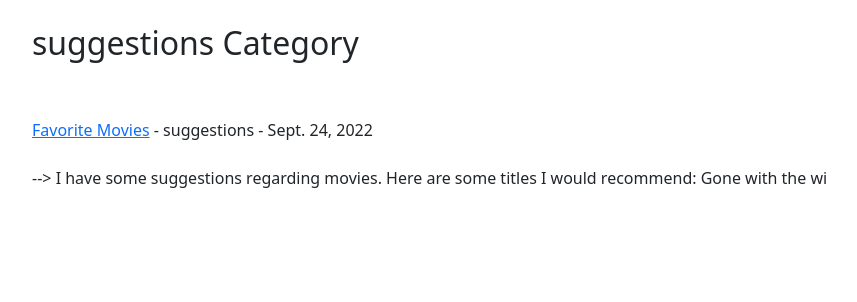
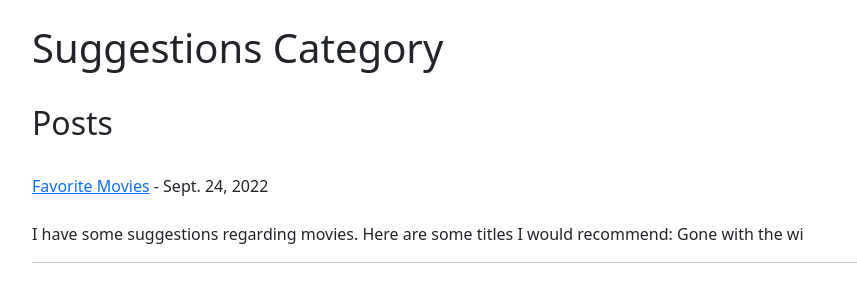
Before and after one commit to lbferrand/python_django, a Django app: a page that uses mysite/myblog/templates/base.html in a window 1280 px wide. Shown: the part 56-358 px from the top of the page, without its empty margins (50-907 px from the left). Run offline with Django 4.2, Linux system fonts and the light colour scheme; data comes from the database, SQL or seed files in the repository; both versions use the stored data as it was after the commit.

Commit message:
blog new pages

```diff
--- a/mysite/myblog/models.py
+++ b/mysite/myblog/models.py
@@ -11,7 +11,6 @@ class Category(models.Model):
   def __str__(self):
     return self.name
 
-
   def get_absolute_url(self):
     # return reverse('article-detail', args=(str(self.id)))
     return reverse('home')
@@ -22,7 +21,7 @@ class Post(models.Model):
   author = models.ForeignKey(User, on_delete=models.CASCADE)
   body = models.TextField()
   post_date = models.DateField(auto_now_add=True)
-  category = models.CharField(max_length=255, default='Coding')
+  category = models.CharField(max_length=255, default='coding')
 
   def __str__(self):
     return self.title + ' | ' + str(self.author)
--- a/mysite/myblog/templates/article_details.html
+++ b/mysite/myblog/templates/article_details.html
@@ -1,5 +1,5 @@
 {%extends 'base.html'%} {%block content%}
-<h1>{{ post.title }}</h1>
+<h1>{{ post.title }} {{ post.author.id }}</h1>
 <small>
   By: {{ post.author.first_name }} {{ post.author.last_name }} -
   {{post.post_date }} </small
--- a/mysite/myblog/templates/base.html
+++ b/mysite/myblog/templates/base.html
@@ -29,7 +29,7 @@
         <div class="collapse navbar-collapse" id="navbarNavDropdown">
           <ul class="navbar-nav">
             <!-- Category Menu Code -->
-            {% if cat_menu %}
+            {% if cats_menu %}
               <li class="nav-item dropdown">
                 <a
                   class="nav-link dropdown-toggle"
@@ -41,8 +41,8 @@
                   Categories
                 </a>
                 <ul class="dropdown-menu">
-                  {% for item in cat_menu %}
-                  <li><a class="dropdown-item" href="{% url 'category' item|slugify %}"></li>{{ item }}</a>
+                  {% for post in cats_menu %}
+                  <li><a class="dropdown-item" href="{% url 'category' post|slugify %}"></li>{{ post }</a>
                   <br />
                   {%endfor%}
                 </ul>
@@ -52,8 +52,7 @@
               <li class="nav-item">
                 <a class="nav-link" href="{% url 'category-list' %}">Categories</a>
               </li>
-            {% endif %}
-            {% if user.is_authenticated %}
+            {% endif %} {% if user.is_authenticated %}
             <li class="nav-item">
               <a class="nav-link" href="{% url 'add_post' %}">Add Post</a>
             </li>
--- a/mysite/myblog/templates/categories.html
+++ b/mysite/myblog/templates/categories.html
@@ -1,48 +1,25 @@
-{%extends 'base.html'%} {%block content%} {% if category_posts %}
+{%extends 'base.html'%} {%block content%}
+{% if category_posts %}
+  <h1>{{ cats }} Category</h1>
+  <br />
+  <h2>Posts</h2>
 
-<h2>{{ cats }} Category</h2>
-<br />
-
-{% for post in category_posts %}
-<a href="{% url 'article-detail' post.pk %}">
-  <br />
-  {{ post.title }}</a
->
-- {{ post.category }} - {{ post.post_date }} <br />
+  <div class="form-group"></div>
+    {%for post in category_posts%}
+        <a href="{% url 'article-detail' post.pk %}"> <br /> {{ post.title }}</a> - {{ post.post_date }} <br />
         {{ post.author.first_name }} {{ post.author.last_name }} <br />
+        {{ post.body | slice:":100" | safe }} <br/>
         {% if user.is_authenticated %}
           <small><a href="{% url 'update_post' post.pk %}">Edit - </a> </small>
           <small><a href="{% url 'delete_post' post.pk %}">Delete</a></small>
+        {% endif %}
         <hr />
+    {%endfor%}
+  </div>
 
-<!-- {% else %} -->
-<!-- <div class="alert alert-primary d-flex align-items-center" role="alert">
-          <svg xmlns="http://www.w3.org/2000/svg" style="display: none">
-            <symbol id="check-circle-fill" viewBox="0 0 16 16">
-              <path
-                d="M16 8A8 8 0 1 1 0 8a8 8 0 0 1 16 0zm-3.97-3.03a.75.75 0 0 0-1.08.022L7.477 9.417 5.384 7.323a.75.75 0 0 0-1.06 1.06L6.97 11.03a.75.75 0 0 0 1.079-.02l3.992-4.99a.75.75 0 0 0-.01-1.05z"
-              />
-            </symbol>
-            <symbol id="info-fill" viewBox="0 0 16 16">
-              <path
-                d="M8 16A8 8 0 1 0 8 0a8 8 0 0 0 0 16zm.93-9.412-1 4.705c-.07.34.029.533.304.533.194 0 .487-.07.686-.246l-.088.416c-.287.346-.92.598-1.465.598-.703 0-1.002-.422-.808-1.319l.738-3.468c.064-.293.006-.399-.287-.47l-.451-.081.082-.381 2.29-.287zM8 5.5a1 1 0 1 1 0-2 1 1 0 0 1 0 2z"
-              />
-            </symbol>
-            <symbol id="exclamation-triangle-fill" viewBox="0 0 16 16">
-              <path
-                d="M8.982 1.566a1.13 1.13 0 0 0-1.96 0L.165 13.233c-.457.778.091 1.767.98 1.767h13.713c.889 0 1.438-.99.98-1.767L8.982 1.566zM8 5c.535 0 .954.462.9.995l-.35 3.507a.552.552 0 0 1-1.1 0L7.1 5.995A.905.905 0 0 1 8 5zm.002 6a1 1 0 1 1 0 2 1 1 0 0 1 0-2z"
-              />
-            </symbol>
-          </svg>
-          <div class="alert alert-primary d-flex align-items-center" role="alert">
-            <svg class="bi flex-shrink-0 me-2" role="img" aria-label="Info:">
-              <use xlink:href="#info-fill" />
-            </svg>
+{% else %}
+    <div>
+      <h3>Sorry 😟 , the category doesn't exist...</h3>
   </div>
-          <div>
-            <h3>Sorry 😟, the category doesn't exist...</h3>
-          </div>
-        </div> -->
-{% endif %} {{ post.body|slice:":100"|safe }} <br />
-
-{% endfor %} {% endif %} {% endblock %}
+{% endif %}
+{%endblock%}
--- a/mysite/myblog/templates/home.html
+++ b/mysite/myblog/templates/home.html
@@ -17,4 +17,5 @@
       <hr />
   {%endfor%}
 </div>
+
 {%endblock%}
--- a/mysite/myblog/views.py
+++ b/mysite/myblog/views.py
@@ -19,7 +19,6 @@ class HomeView(ListView):
     context = super(HomeView, self).get_context_data(*arg, **kwargs)
     context["cat_menu"] = cat_menu
     return context
-
 
 class ArticleDetailView(DetailView):
   model = Post
@@ -46,9 +45,8 @@ def CategoryListView(request):
   return render(request, 'category_list.html', {'cat_menu_list':cat_menu_list})
 
 def CategoryView(request, cats):
-  category_posts = Post.objects.filter(category=cats)
-  return render(request, 'categories.html', {'cats':cats, 'category_posts':category_posts})
-
+  category_posts = Post.objects.filter(category=cats.replace('-', ' '))
+  return render(request, 'categories.html', {'cats':cats.title().replace('-', ' '), 'category_posts':category_posts})
 
 class UpdatePostView(UpdateView):
   model = Post
```
Also changed, not shown: mysite/db.sqlite3. Lines whose indentation alone changed are shown as unchanged.
